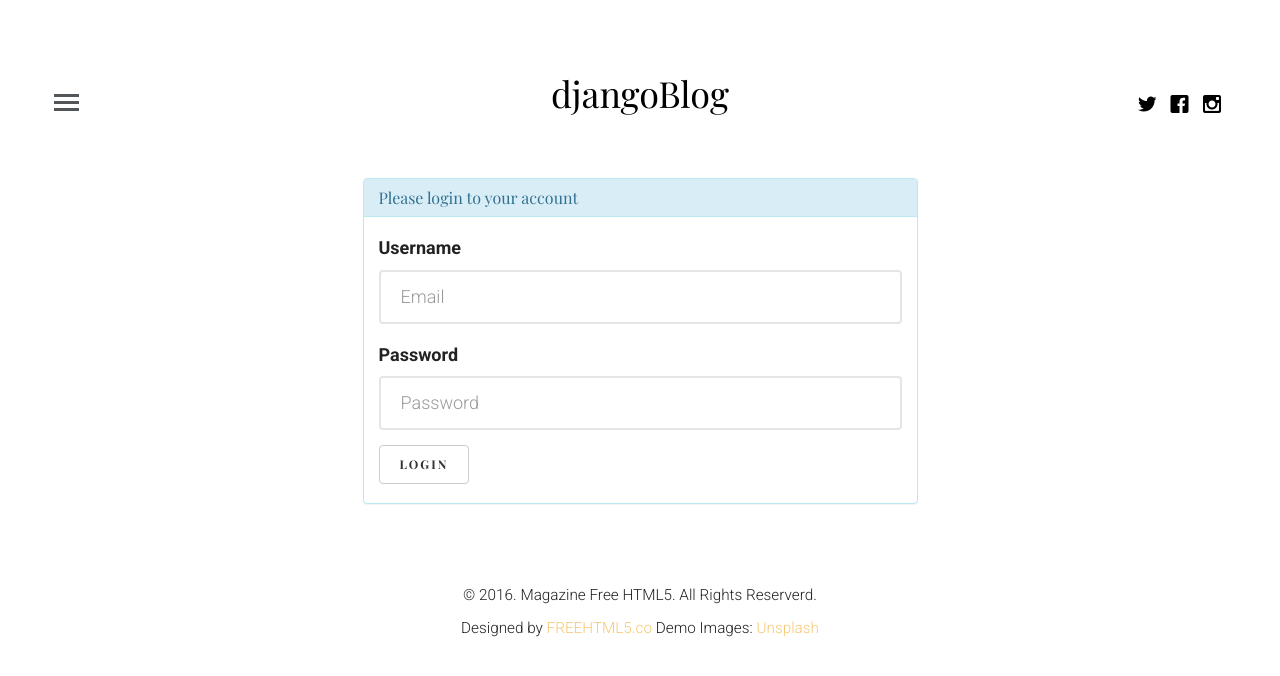
After one commit to moazzamseu/djangoBlog, a Django app: page /login in a window 1280 px wide. The commit adds this page. Shown: the top 676 px of the page. Run offline with Django 3.2, Linux system fonts and the light colour scheme; some libraries are stand-ins or nearby versions; some web fonts are replaced.

Commit message:
customer login page created

```diff
--- a/blogapp/urls.py
+++ b/blogapp/urls.py
@@ -21,4 +21,6 @@ urlpatterns = [
     path('author/<name>', views.getAuthor, name="author"),
     path('article/<int:id>', views.getSingle, name="singlePost"),
     path('topic/<name>', views.getTopic, name="topic"),
+    path('login', views.getLogin, name="login"),
+    path('logout', views.getLogout, name="logout"),
 ]
--- a/blogapp/views.py
+++ b/blogapp/views.py
@@ -1,5 +1,6 @@
-from django.shortcuts import render, HttpResponse, get_object_or_404
+from django.shortcuts import render, HttpResponse, get_object_or_404, redirect
 from .models import Author, Article, Category
+from django.contrib.auth import authenticate, login, logout
 # Create your views here.
 
 
@@ -33,3 +34,22 @@ def getTopic(request, name):
     cat = get_object_or_404(Category, name=name)
     post = Article.objects.filter(category=cat.id)
     return render(request, "category.html", {"post": post})
+
+
+def getLogin(request):
+    if request.user.is_authenticated:
+        return redirect('index')
+    else:
+        if request.method == "POST":
+            user = request.POST.get('user')
+            password = request.POST.get('pass')
+            auth = authenticate(request, username=user, password=password)
+            if auth is not None:
+                login(request, auth)
+                return redirect('index')
+    return render(request, "login.html")
+
+
+def getLogout(request):
+    logout(request)
+    return redirect('index')
--- a/templates/base.html
+++ b/templates/base.html
@@ -86,7 +86,11 @@
 					<li><a href="#">Create new post</a></li>
 					<li><a href="#">Food &amp; Drinks</a></li>
 					<li><a href="#">Culture</a></li>
-					<li><a href="#">Logout</a></li>
+					{% if request.user.is_authenticated %}
+                        <li><a href="{% url 'logout' %}">Logout</a></li>
+                        {% else %}
+                        <li><a href="{% url 'login' %}">Login</a></li>
+                    {% endif %}
 				</ul>
 			</div>
 			<div class="fh5co-box">
--- /dev/null
+++ b/templates/login.html
@@ -0,0 +1,32 @@
+{% extends 'base.html' %}
+{% block title %}{% endblock %}
+{% block stylesheet %}{% endblock %}
+{% block profile %}{% endblock %}
+{% block content %}
+    <div class="container">
+        <div class="row">
+            <div class="col-md-6 col-md-offset-3">
+                <div class="panel panel-info">
+                  <div class="panel-heading">
+                    <h3 class="panel-title">Please login to your account</h3>
+                  </div>
+                  <div class="panel-body">
+                    <form action="" method="POST">
+                        {% csrf_token %}
+                      <div class="form-group">
+                        <label for="exampleInputEmail1">Username</label>
+                        <input type="text" name="user" class="form-control" id="exampleInputEmail1" placeholder="Email">
+                      </div>
+                      <div class="form-group">
+                        <label for="exampleInputPassword1">Password</label>
+                        <input type="password" name="pass" class="form-control" id="exampleInputPassword1" placeholder="Password">
+                      </div>
+                      <button type="submit" class="btn btn-default">Login</button>
+                    </form>
+                  </div>
+                </div>
+            </div>
+        </div>
+    </div>
+{% endblock %}
+{% block script %}{% endblock %}
```
Also changed, not shown: db.sqlite3.
